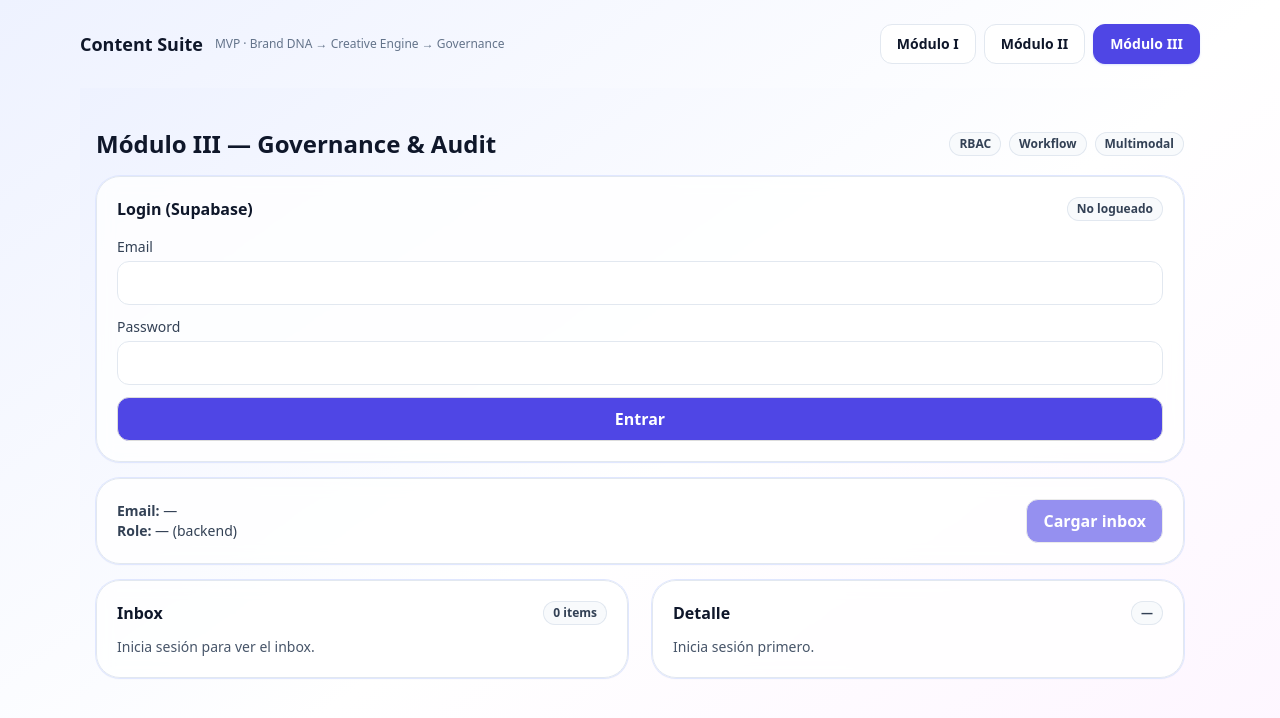
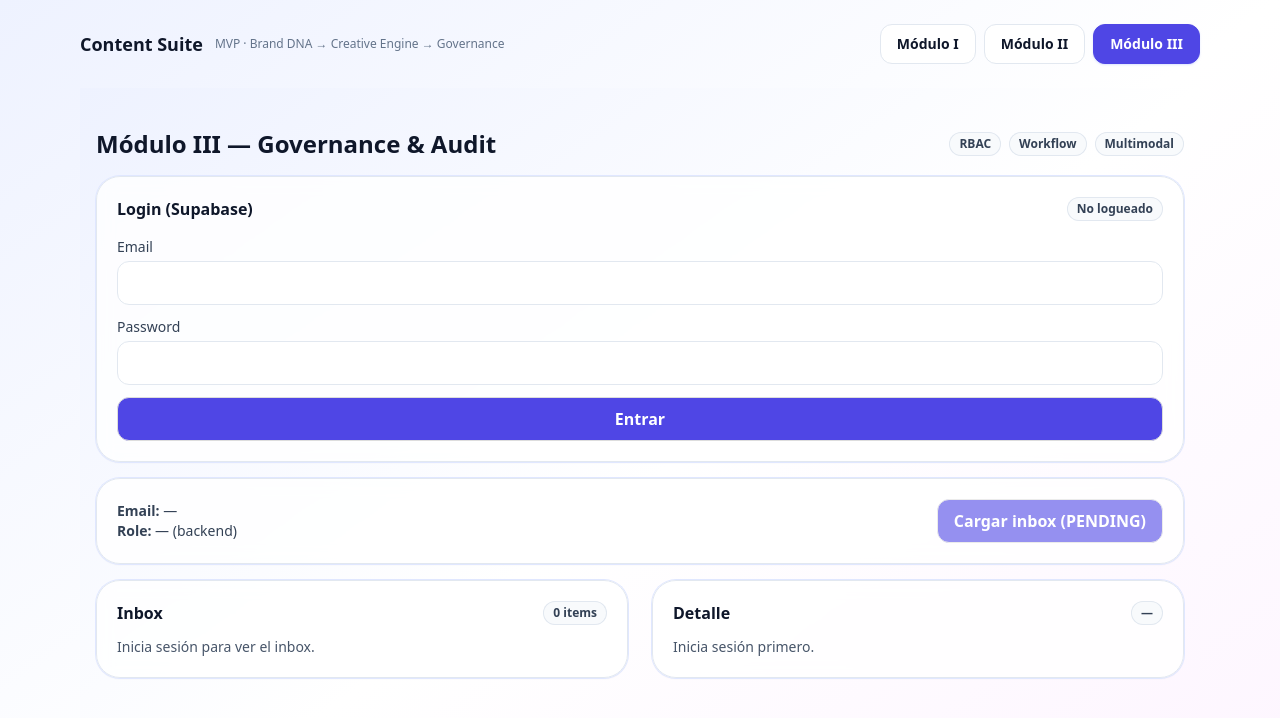
Before and after one commit to BrigitteMendez1302/content-suite-frontend, a React (Vite) app: page / in a window 1280 px wide. Both pictures are taken after a click on the button "Módulo III". Shown: the top 718 px of the page. Built offline with nearby package versions, Linux system fonts and the light colour scheme.

Commit message:
add: restrict sections according to roles

```diff
--- a/src/pages/Governance.tsx
+++ b/src/pages/Governance.tsx
@@ -228,10 +228,14 @@ export default function Governance() {
           </div>
           <button
             className="h-11 rounded-xl bg-indigo-600 text-white font-semibold px-4 disabled:opacity-60"
-            disabled={disabledByAuth || loading}
+            disabled={!accessToken || loading}
             onClick={loadInbox}
           >
-            {loading ? "Cargando..." : "Cargar inbox"}
+            {loading
+              ? "Cargando..."
+              : role === "creator"
+                ? "Cargar mis piezas"
+                : "Cargar inbox (PENDING)"}
           </button>
         </div>
 
@@ -299,34 +303,39 @@ export default function Governance() {
                   </div>
                 </div>
 
+                {role !== "creator" && (
                   <div>
                     <div className="text-sm font-medium text-slate-700">Comentario</div>
                     <textarea
                       className="mt-1 min-h-[84px] w-full rounded-xl border border-slate-200 bg-white p-3 text-sm"
                       value={comment}
                       onChange={(e) => setComment(e.target.value)}
-                    disabled={disabledByAuth}
+                      disabled={!accessToken}
                     />
                   </div>
+                )}
 
+                {role !== "creator" && (
                   <div className="flex gap-2">
                     <button
                       className="h-11 rounded-xl bg-emerald-600 text-white font-semibold px-4 disabled:opacity-60"
-                    disabled={disabledByAuth || loading}
+                      disabled={!accessToken || loading}
                       onClick={approve}
                     >
                       Aprobar
                     </button>
                     <button
                       className="h-11 rounded-xl bg-rose-600 text-white font-semibold px-4 disabled:opacity-60"
-                    disabled={disabledByAuth || loading}
+                      disabled={!accessToken || loading}
                       onClick={reject}
                     >
                       Rechazar
                     </button>
                   </div>
+                )}
 
                 {/* Audit */}
+                {role === "approver_b" && (
                   <div className="rounded-2xl border border-slate-200 bg-white p-4">
                     <div className="flex items-center justify-between">
                       <div className="text-sm font-semibold text-slate-900">Auditoría Multimodal (solo Approver B)</div>
@@ -386,6 +395,7 @@ export default function Governance() {
                       </div>
                     )}
                   </div>
+                )}
 
                 <div className="text-xs text-slate-500">
                   Si no eres Approver B, el backend devolverá 403 al intentar auditar imagen.
```
Lines whose indentation alone changed are shown as unchanged.
